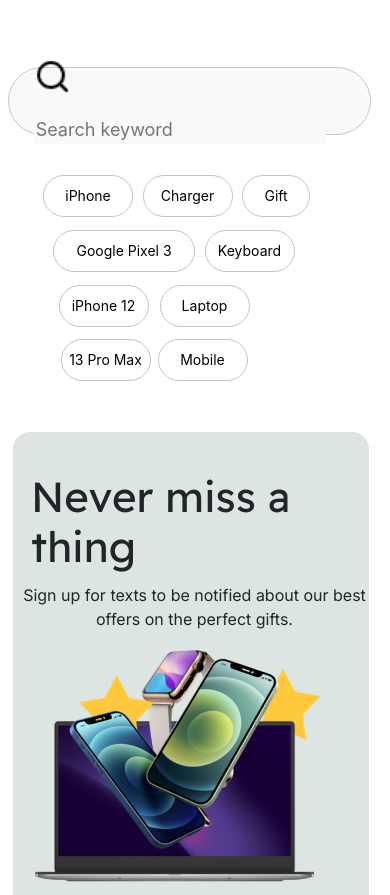
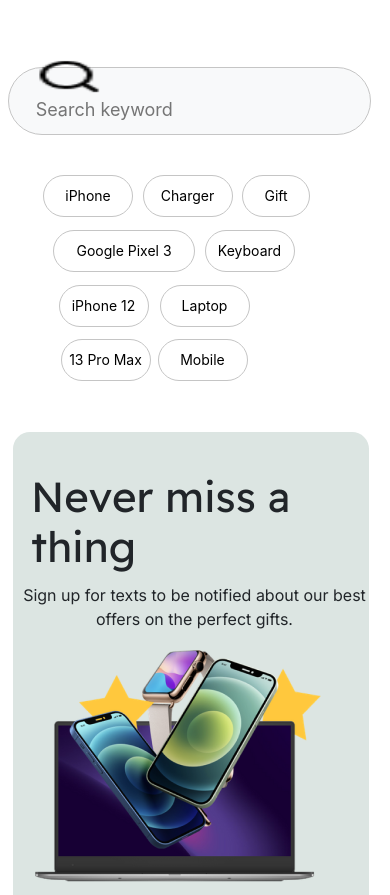
Before and after one commit to TommyBryson/Apple, a plain HTML site: page index.html in a window 390 px wide. Shown: the part 8747-9642 px from the top of the page. Drawn offline with nearby package versions, Linux system fonts and the light colour scheme.

Commit message:
Update apple.css

```diff
--- a/apple.css
+++ b/apple.css
@@ -308,7 +308,7 @@ p {
     font-size: 42px;
 }
 .container {
-    margin-top: 70px;
+    margin-top: 78px;
     border: 1px solid #c5c5c5;
     background-color: #f8f9fa;
     border-radius: 44px;
@@ -732,4 +732,10 @@ p {
         border-radius: 0 44px 44px 0;
         min-width: 99px;
     }
+    .sl7-input {
+        margin-top: 0;
+    }
+    .sl7-search {
+        width: 70px;
+    }
 }
```
